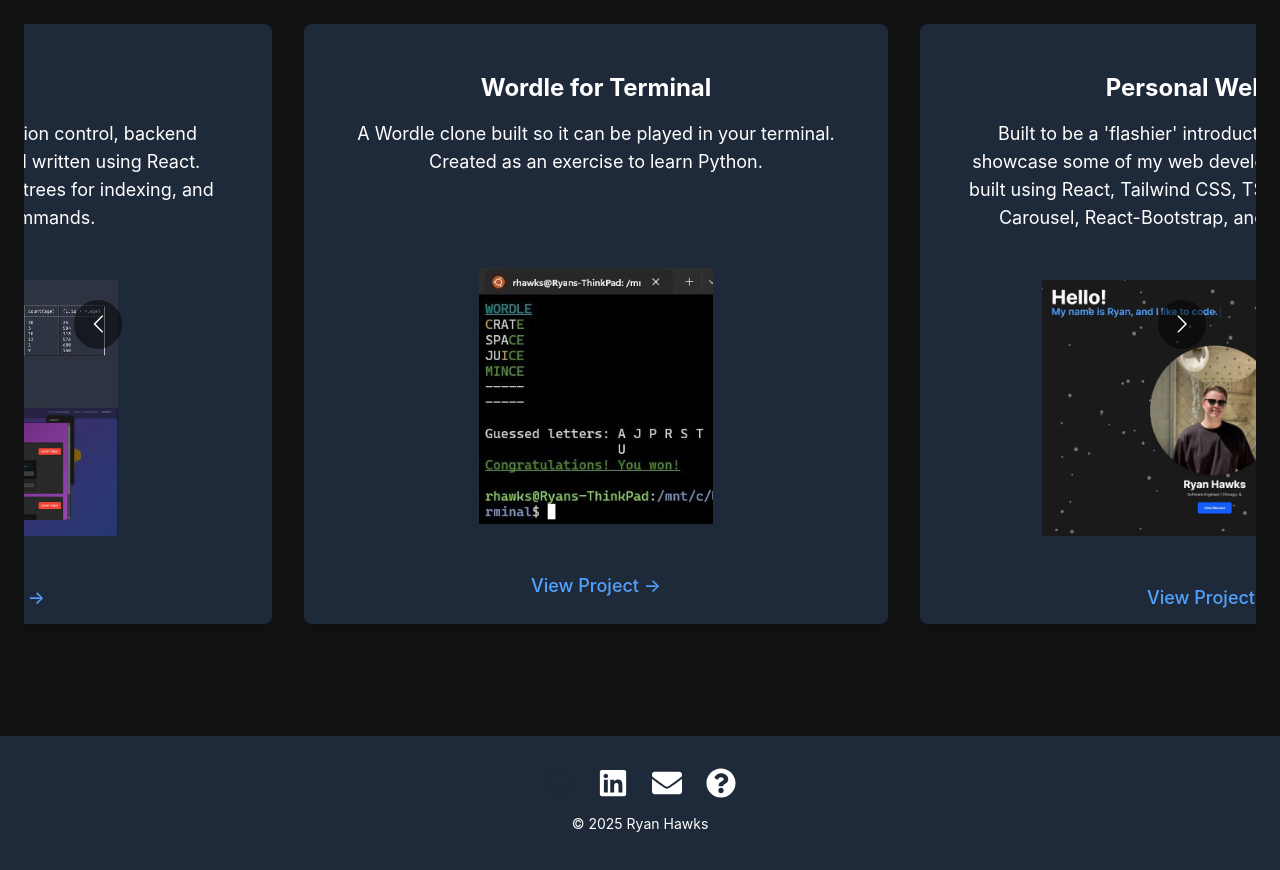
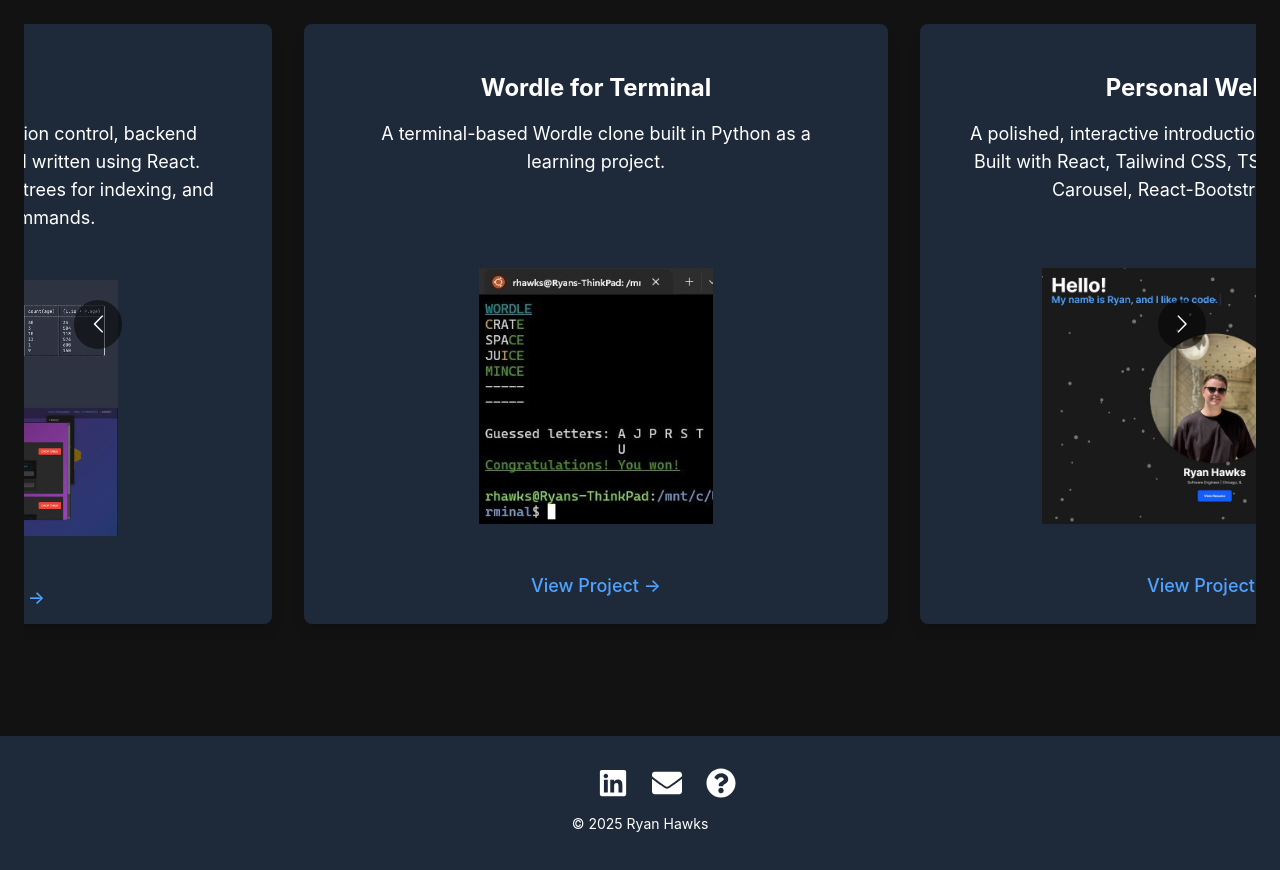
Before and after one commit to rhawks00/personal-website, a React (Vite) app: page / in a window 1280 px wide. Shown: the part 2940-3810 px from the top of the page. Built offline with nearby package versions, Linux system fonts and the light colour scheme.

Commit message:
improved projects section

```diff
--- a/src/components/Projects.tsx
+++ b/src/components/Projects.tsx
@@ -13,7 +13,7 @@ type ProjectProps = {
 const projects: ProjectProps[] = [
   {
     title: "VirtuCards",
-    description: "Built during COVID-19, this was a virtual card game designed to be played on your mobile phone with a desktop game to act as a common screen between players. This was built using Unity, Photon, and Google Firebase.",
+    description: "Developed during COVID-19, this virtual card game lets players use their mobile phones while a shared desktop game acts as a common screen. Built with Unity, Photon, and Google Firebase.",
     image: "/images/VirtuCards.jpg",
     link: "https://github.com/VirtuCard/Virtucard",
   },
@@ -25,13 +25,13 @@ const projects: ProjectProps[] = [
   },
   {
     title: "Wordle for Terminal",
-    description: "A Wordle clone built so it can be played in your terminal. Created as an exercise to learn Python.",
+    description: "A terminal-based Wordle clone built in Python as a learning project.",
     image: "/images/Wordle.jpg",
     link: "https://github.com/rhawks00/WordleforTerminal",
   },
   {
     title: "Personal Website!",
-    description: "Built to be a 'flashier' introduction to myself and to showcase some of my web development skills. This was built using React, Tailwind CSS, TSParticles, React-Multi-Carousel, React-Bootstrap, and more fun libraries.",
+    description: "A polished, interactive introduction to my work and skills. Built with React, Tailwind CSS, TSParticles, React-Multi-Carousel, React-Bootstrap, and more.",
     image: "/images/website.jpg",
     link: "https://github.com/rhawks00/personal-website",
   },
@@ -54,14 +54,14 @@ const Projects: React.FC = () => {
             <div key={index} className="h-[600px] flex flex-col p-6 bg-gray-800 rounded-lg shadow-lg m-4">
               <div className="flex-1 p-6">
                 <h3 className="text-2xl font-bold">{project.title}</h3>
-                <p className="mt-4 text-lg line-clamp-4">{project.description}</p>
+                <p className="mt-4 text-lg line-clamp-6">{project.description}</p>
               </div>
               <div className="p-6 flex justify-center">
                 <motion.img
                   src={project.image}
                   alt={project.title}
                   className="w-full h-auto max-h-64 object-contain rounded-lg"
-                  whileHover={{ scale: 1.8 }}
+                  whileHover={{ scale: 1.5 }}
                   transition={{ type: "spring", stiffness: 100 }}
                 />
               </div>
```
